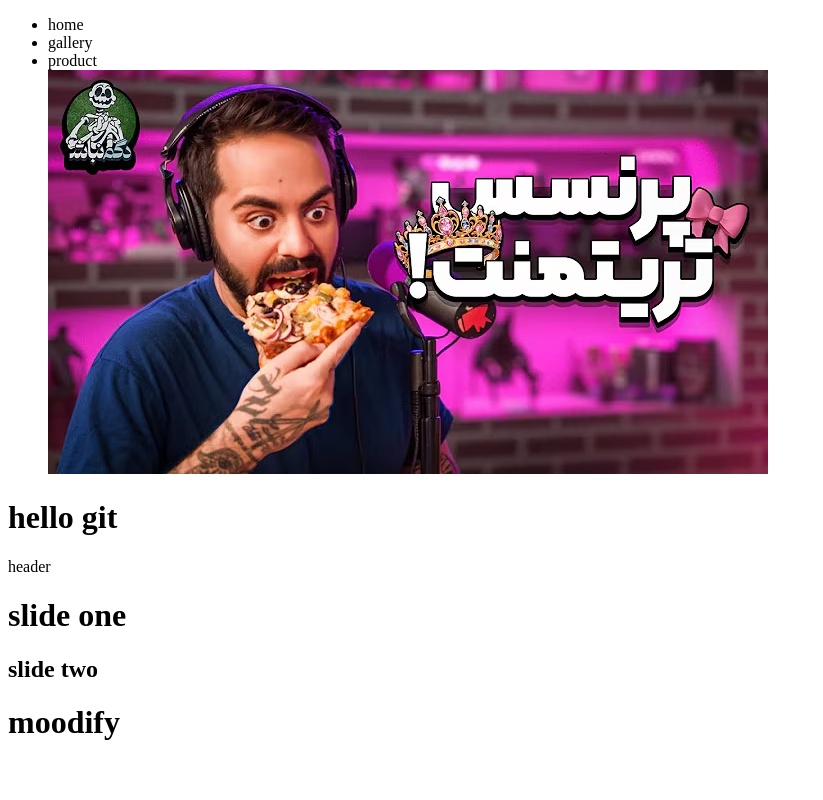
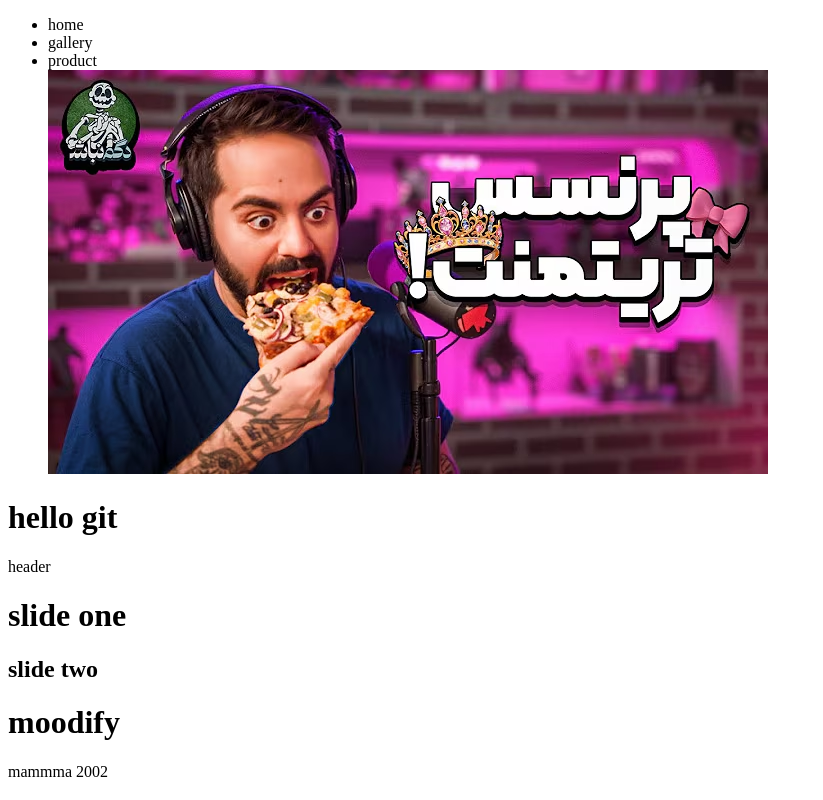
Before and after one commit to farimasaberi82-del/gitprojectone, a plain HTML site: page index.html in a window 1280 px wide. Shown: the whole page, without its empty margins (0-823 px from the left). Drawn offline with Linux system fonts and the light colour scheme.

Commit message:
footer changed

```diff
--- a/index.html
+++ b/index.html
@@ -23,6 +23,7 @@
      <h2>slide two</h2>
   </div>
   <h1>moodify</h1>
+  <footer>mammma 2002</footer>
   <script src="script.js"></script>
 </body>
 </html>
```
